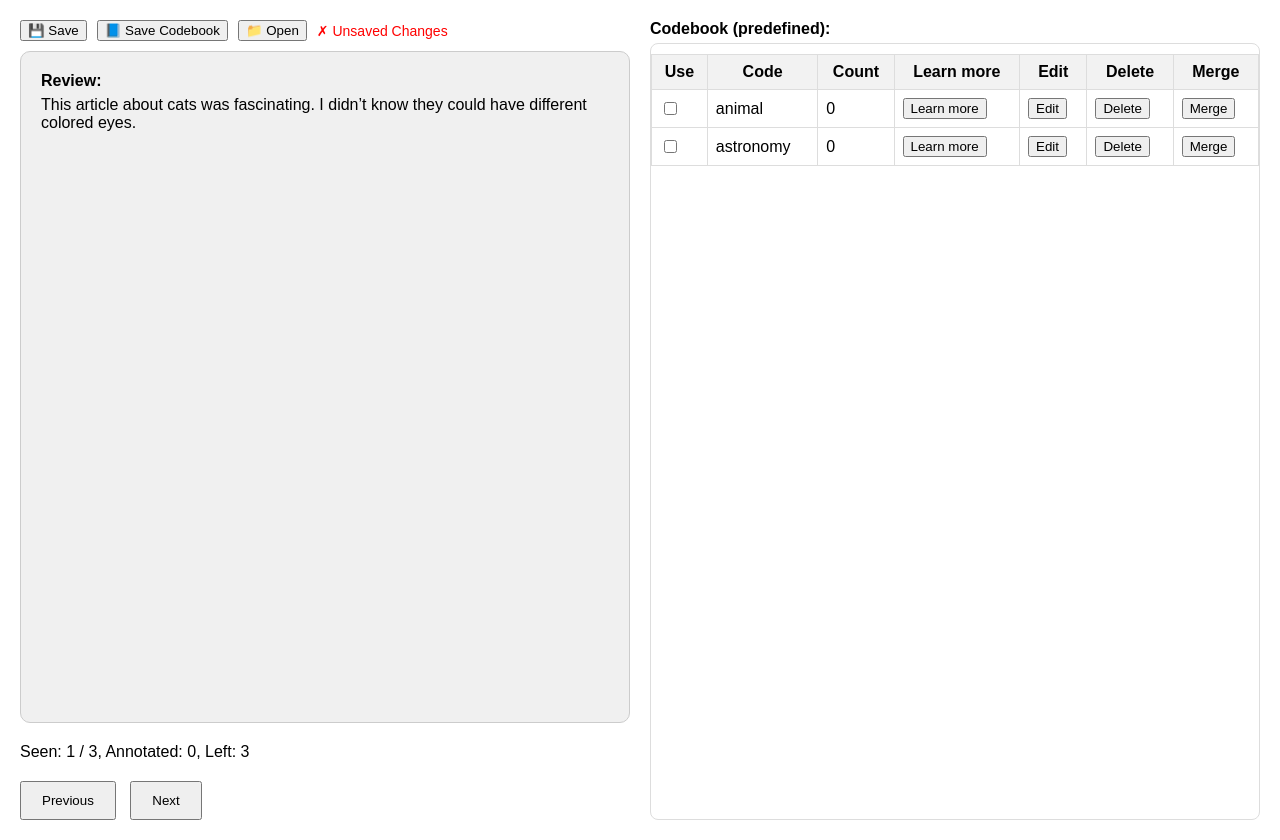
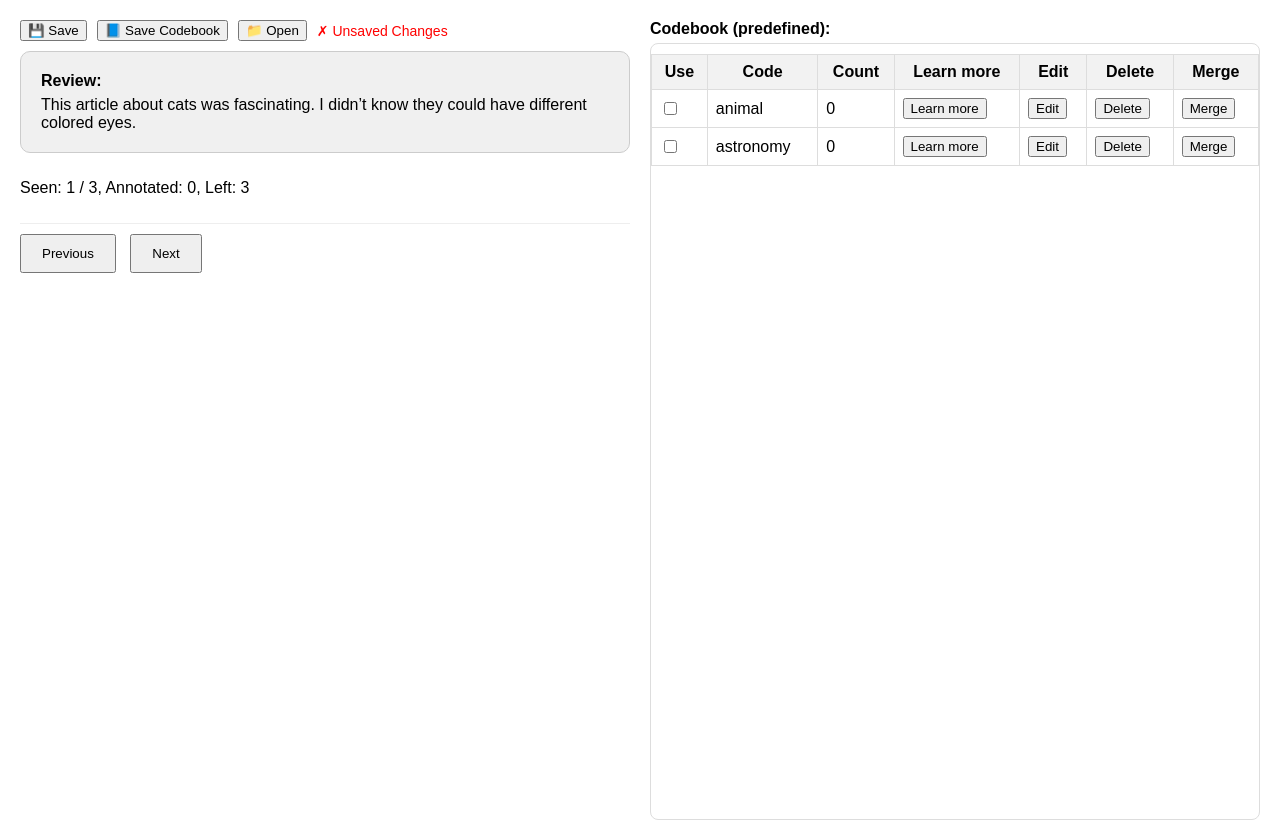
Before and after one commit to arazilab/annotation_tools, a plain HTML site: page closed-codebook-annotation-tool/index.html in a window 1280 px wide. Drawn offline with Linux system fonts and the light colour scheme.

Commit message:
Update index.html

```diff
--- a/closed-codebook-annotation-tool/index.html
+++ b/closed-codebook-annotation-tool/index.html
@@ -15,18 +15,20 @@
       overflow: hidden;
     }
     #left-panel, #right-panel { flex: 1; display: flex; flex-direction: column; min-height: 0; }
+    #left-panel { overflow: auto; }
     #text-box {
       background-color: #f0f0f0;
       color: black;
       padding: 20px;
       border-radius: 10px;
-      min-height: 200px;
+      min-height: 0;
       border: 1px solid #ccc;
       margin-bottom: 20px;
       display: flex;
       align-items: center;
       justify-content: center;
-      flex: 1;
+      flex: 0 1 auto;
+      max-height: 60vh;
       overflow: auto;
     }
     #text-box img { max-width: 100%; height: auto; }
@@ -49,7 +51,22 @@
     #code-table { margin-top: 10px; border-collapse: collapse; width: 100%; max-height: none; }
     #code-table td, #code-table th { border: 1px solid #ddd; padding: 8px; }
     #code-table th { background-color: #f2f2f2; }
-    #nav-buttons { margin-top: 20px; }
+    #nav-buttons {
+      margin-top: 20px;
+      flex-shrink: 0;
+      position: sticky;
+      bottom: 0;
+      background: #fff;
+      padding: 10px 0;
+      border-top: 1px solid #eee;
+    }
+    #counter {
+      flex-shrink: 0;
+      position: sticky;
+      bottom: 54px;
+      background: #fff;
+      padding: 6px 0;
+    }
     #nav-buttons button { padding: 10px 20px; margin-right: 10px; }
     .error { color: red; margin-top: 5px; }
     #codebook-scroll { flex: 1; min-height: 0; overflow: auto; border: 1px solid #ddd; border-radius: 8px; background: #fff; }
@@ -212,6 +229,7 @@
         label.textContent = `${field}:`;
         section.appendChild(label);
 
+        // Case-sensitive key lookup
         if (!(field in item)) {
           const missing = document.createElement('div');
           missing.textContent = '(Field not found in data)';
```
